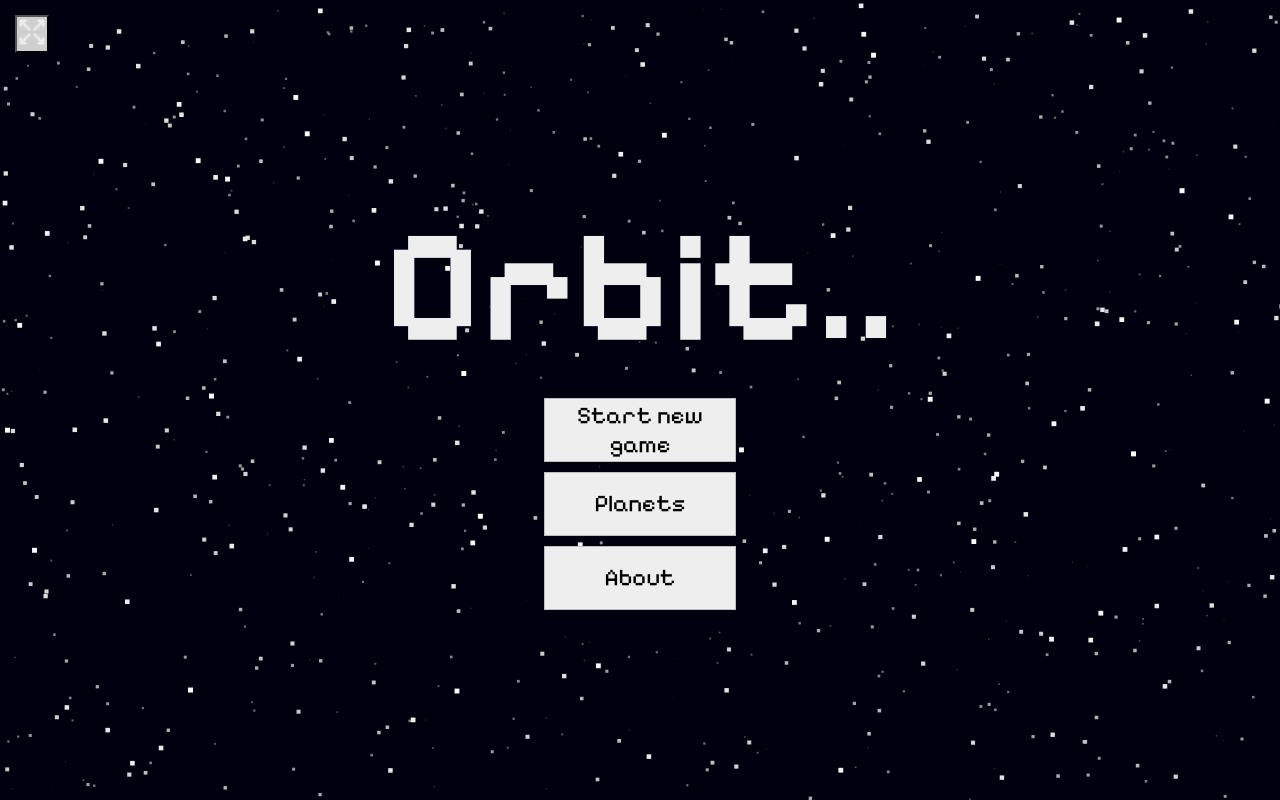
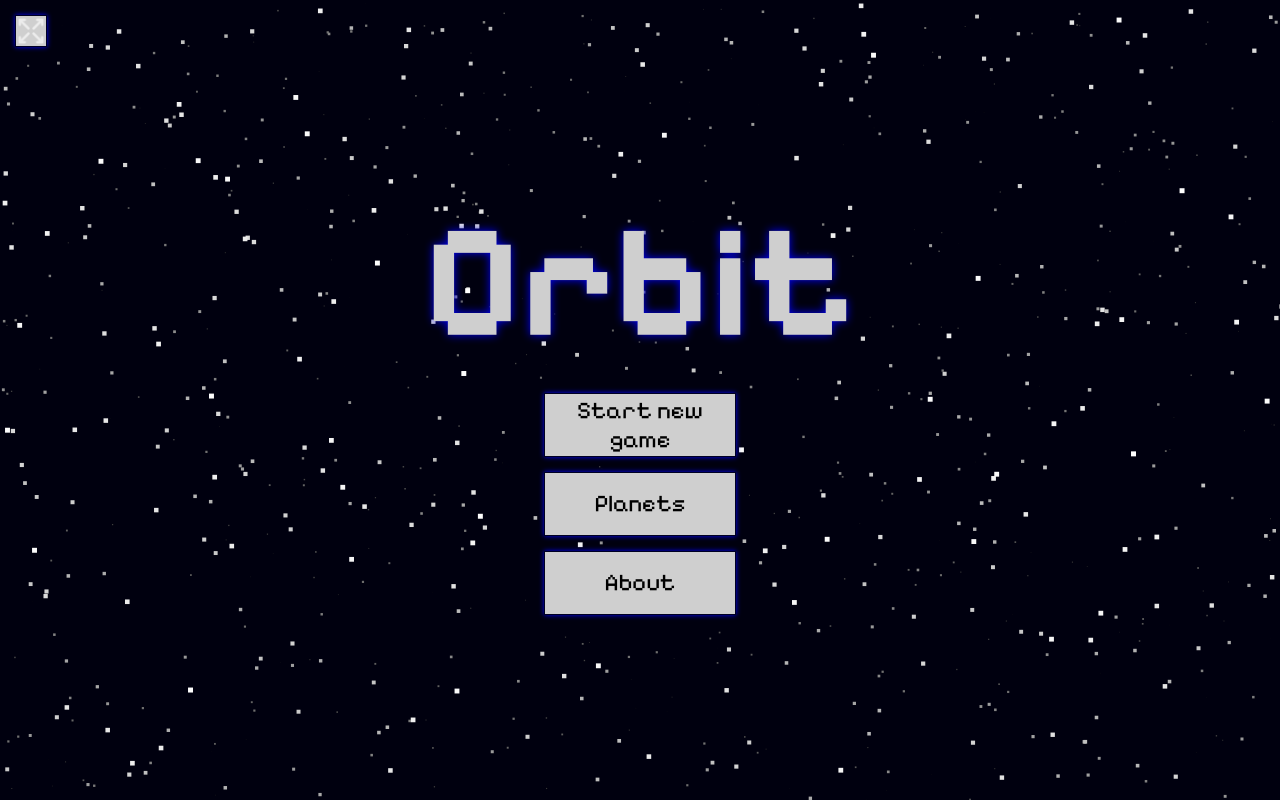
Before and after one commit to mohamadali30907m-source/Orbit-x-Code, a plain HTML site: page title.html in a window 1280 px wide. Drawn offline with nearby package versions, Linux system fonts and the light colour scheme; a web font is replaced by a local one.

Commit message:
styling + fixing fullscreen bug

```diff
--- a/css/title.css
+++ b/css/title.css
@@ -35,15 +35,18 @@ body {
     font-size: 10rem;
     position: relative;
     z-index: 1;
-    color: #eee;
+    color: #cfcfcf;
     text-align: center;
+    text-shadow: 0 0 10px rgba(0, 0, 255, 1);
+    -webkit-text-shadow: 0 0 10px rgba(0, 0, 255, 1);
+    -moz-text-shadow: 0 0 10px rgba(0, 0, 255, 1);
 }
 
 #buttons{
     display: flex;
     flex-direction: column;
     align-items: center;
-    gap: 10px;
+    gap: 15px;
 }
 
 .button{
@@ -51,15 +54,17 @@ body {
     height: 8vh;
     font-size: 1.5rem;
     cursor: pointer;
-    background-color: #eee;
-    border:1px solid rgba(0,0,0, 0.2);
+    background-color: #cfcfcf;
+    border: 1px solid rgb(0, 0, 36);
+    box-shadow: 0 0 5px rgba(0, 0, 255, 1);
+
 }
 
 .button:hover{
-    background-color: #cfcfcf;
-    box-shadow: 0 0 5px rgba(0, 0, 255, 1);
-    -webkit-box-shadow: 0 0 5px rgba(0, 0, 255, 1);
-    -moz-box-shadow: 0 0 5px rgba(0, 0, 255, 1);
+    background-color: #b6b5b5;
+    box-shadow: 0 0 10px rgba(0, 0, 255, 1);
+    -webkit-box-shadow: 0 0 10px rgba(0, 0, 255, 1);
+    -moz-box-shadow: 0 0 10px rgba(0, 0, 255, 1);
     border:1px solid rgba(0,0,255, 0.8);
 }
 
@@ -72,9 +77,15 @@ body {
 }
 
 #fullscreen{
+    display: flex;
+    align-items: center;
+    justify-content: center;
     background-color: #cfcfcf;
     position: fixed;
     top: 0;
     left: 0;
     margin: 15px;
+    padding: 15px;
+    width: 30px;
+    height: 30px;
 }
--- a/js/title.js
+++ b/js/title.js
@@ -8,7 +8,7 @@ var adjustmentPoint = [0, 0];
 
 var mousecoords = [];
 
-var DENSITY = 5; // "per square inch" or something maybe
+var DENSITY = 5;
 makeStars(DENSITY);
 window.addEventListener('resize', function() {
   canvas.width = window.innerWidth;
@@ -77,17 +77,15 @@ function blendColors(c0, c1, p) {
 }
 
 const fullscreen = document.getElementById('fullscreen');
-let entered_fullscreen = false;
 
 fullscreen.addEventListener('click', () => {
-    if (entered_fullscreen){
+    if (document.fullscreenElement){
         if (document.exitFullscreen) {
             document.exitFullscreen();
         }
         else if (document.webkitExitFullscreen) {
             document.webkitExitFullscreen();
         }
-        entered_fullscreen = false;
     }
     else{
         const el = document.documentElement;
@@ -97,6 +95,5 @@ fullscreen.addEventListener('click', () => {
         else if (el.webkitRequestFullscreen) {
             el.webkitRequestFullscreen();
         }
-        entered_fullscreen = true;
     }
 });
--- a/title.html
+++ b/title.html
@@ -10,8 +10,8 @@
   <body>
     <canvas id="starfield"></canvas>
     <div id="title-screen">
-      <button id="fullscreen"><img src="assets/title/fullscreen.png" height="30px" width="30px"></button>
-      <h1 id="title">Orbit..</h1>
+      <button class="button" id="fullscreen"><img src="assets/title/fullscreen.png" height="30px" width="30px"></button>
+      <h1 id="title">Orbit</h1>
       <div id="buttons">
         <button class="button">Start new game</button>
         <button class="button">Planets</button>
```
Also changed, not shown: README.md.
